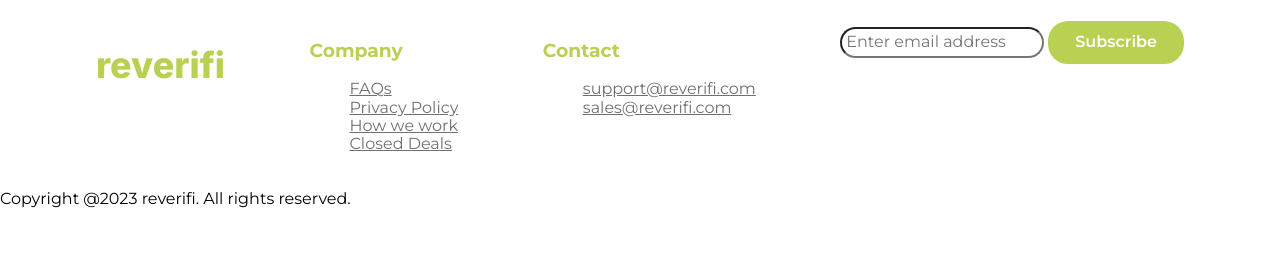
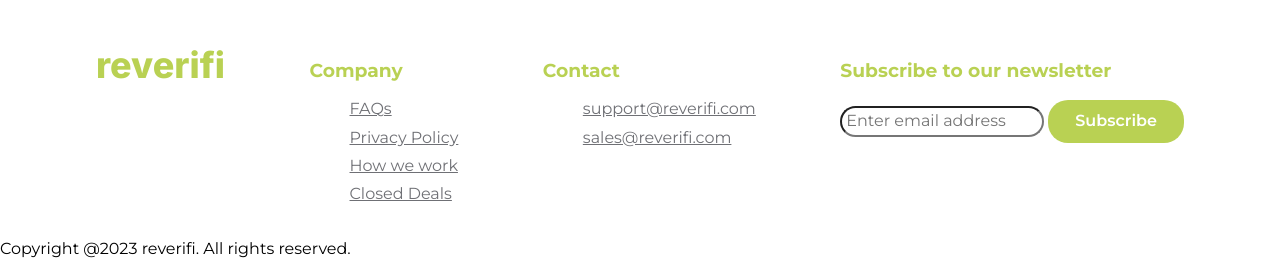
Before and after one commit to karim-optimum/FrontEndTask, a plain HTML site: page index.html in a window 1280 px wide. Shown: the part 867-1141 px from the top of the page. Before the commit the page ends 1091 px from the top, so only its background shows below. Drawn offline with Linux system fonts and the light colour scheme; files whose address does not match are found by name.

Commit message:
working on footer section

```diff
--- a/index.html
+++ b/index.html
@@ -141,6 +141,7 @@
       </div>
 
       <div class="newsletter">
+        <h3 class="green-color">Subscribe to our newsletter</h3>
         <input type="text" placeholder="Enter email address">
         <button>Subscribe</button>
       </div>
--- a/style.css
+++ b/style.css
@@ -255,6 +255,10 @@ end of achievment section
   margin: 20px auto;
 }
 
+.footer-first li{
+  margin: 10px 0 ;
+}
+
 .footer a{
   color: #6F7075;
   font-size: 16px;
@@ -277,4 +281,9 @@ button{
   font-weight: 600;
 }
 
+.newsletter,.footer-contact-section, .footer-company-section{
+  margin-top: 20px;
+}
+
+
 /* end of footer */
```
